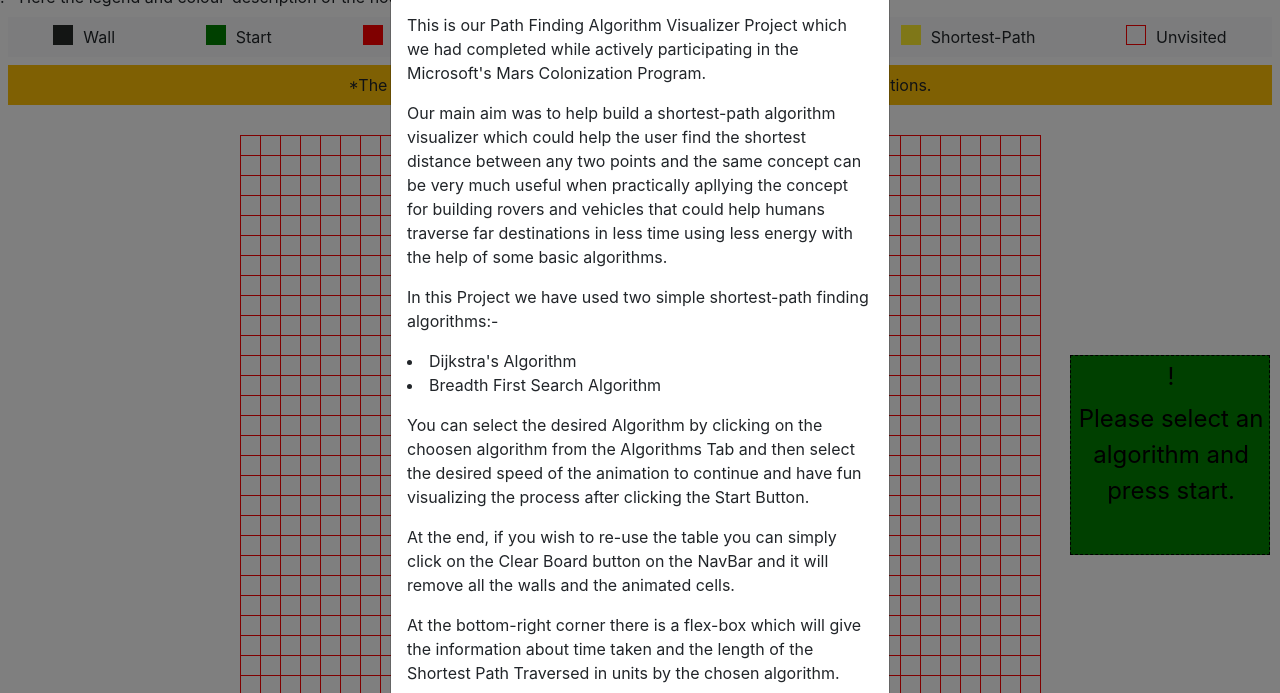
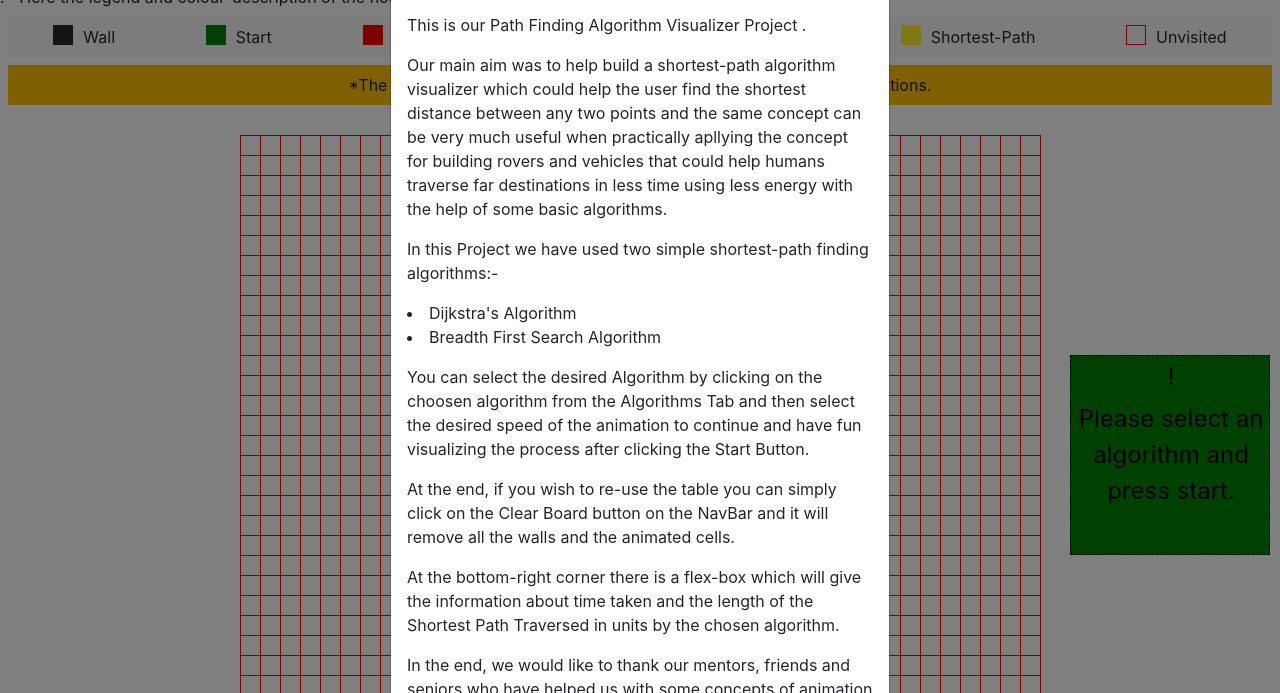
Before and after one commit to YaRohit/Path-finding-visualizer, a plain HTML site: page pathfindingvisualizer-master/index.html in a window 1280 px wide. Shown: the part 95-788 px from the top of the page. Drawn offline with nearby package versions, Linux system fonts and the light colour scheme.

Commit message:
Update index.html

```diff
--- a/pathfindingvisualizer-master/index.html
+++ b/pathfindingvisualizer-master/index.html
@@ -141,7 +141,7 @@
         </button>
       </div>
       <div class="modal-body">
-        <p>This is our Path Finding Algorithm Visualizer Project which we had completed while actively participating in the Microsoft's Mars Colonization Program.</p>
+        <p>This is our Path Finding Algorithm Visualizer Project .</p>
 
         <p>Our main aim was to help build a shortest-path algorithm visualizer which could help the user find the shortest distance between any two points and the same concept can be very much useful when practically apllying the concept for building rovers and vehicles that could help humans traverse far destinations in less time using less energy with the help of some basic algorithms.</p>
 
@@ -161,7 +161,7 @@
 
         <p>Well wishes to the user and Happy Browsing :)!!</p>
 
-              - Meghaj Singh and Pranay Mishra
+              - Rohit Yadav
       </div>
       <div class="modal-footer">
         <button type="button" class="btn btn-secondary" data-dismiss="modal">Close</button>
```
